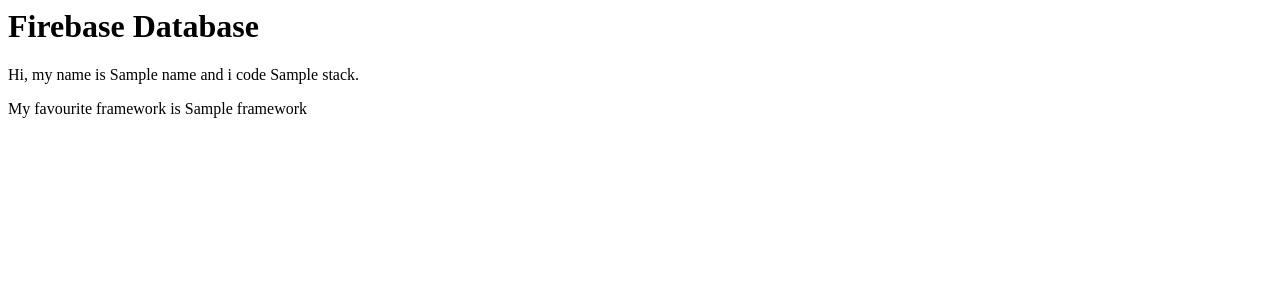
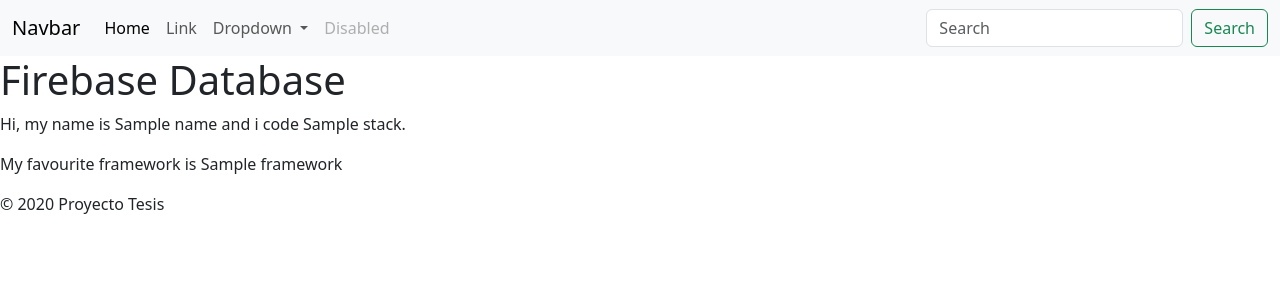
Before and after one commit to lans97/saes, a Django app: template templates/fireapp/index.html in a window 1280 px wide. Shown: the top 300 px of the page. Run offline with Django 4.2, Linux system fonts and the light colour scheme; the template is opened without the code that fills it: most values are stand-ins (such as "Sample title", 1, 10 or a date in 2020).

Commit message:
Updated settings, added bootstrap navbar

```diff
--- a/templates/base.html
+++ b/templates/base.html
@@ -3,17 +3,46 @@
     <head>
         <meta charset="UTF-8">
         <meta name="viewport" content="width=device-width, initial-scale=1.0">
-    <title>{% block title %}Your Page Title{% endblock %}</title>
-    <link rel="stylesheet" href="path/to/your/css/styles.css">
+        <title>{% block title %}Proyecto Tesis{% endblock %}</title>
+        <link href="https://cdn.jsdelivr.net/npm/bootstrap@5.3.2/dist/css/bootstrap.min.css" rel="stylesheet" integrity="sha384-T3c6CoIi6uLrA9TneNEoa7RxnatzjcDSCmG1MXxSR1GAsXEV/Dwwykc2MPK8M2HN" crossorigin="anonymous">
     </head>
     <body>
         <header>
-        <nav>
-            <ul>
-                <li><a href="/">Home</a></li>
-                <li><a href="/sample-data/">Sample Data</a></li>
-                <!-- Add more navigation links as needed -->
+            <nav class="navbar navbar-expand-lg bg-body-tertiary">
+                <div class="container-fluid">
+                    <a class="navbar-brand" href="#">Navbar</a>
+                    <button class="navbar-toggler" type="button" data-bs-toggle="collapse" data-bs-target="#navbarSupportedContent" aria-controls="navbarSupportedContent" aria-expanded="false" aria-label="Toggle navigation">
+                        <span class="navbar-toggler-icon"></span>
+                    </button>
+                    <div class="collapse navbar-collapse" id="navbarSupportedContent">
+                        <ul class="navbar-nav me-auto mb-2 mb-lg-0">
+                            <li class="nav-item">
+                                <a class="nav-link active" aria-current="page" href="#">Home</a>
+                            </li>
+                            <li class="nav-item">
+                                <a class="nav-link" href="#">Link</a>
+                            </li>
+                            <li class="nav-item dropdown">
+                                <a class="nav-link dropdown-toggle" href="#" role="button" data-bs-toggle="dropdown" aria-expanded="false">
+                                    Dropdown
+                                </a>
+                                <ul class="dropdown-menu">
+                                    <li><a class="dropdown-item" href="#">Action</a></li>
+                                    <li><a class="dropdown-item" href="#">Another action</a></li>
+                                    <li><hr class="dropdown-divider"></li>
+                                    <li><a class="dropdown-item" href="#">Something else here</a></li>
                                 </ul>
+                            </li>
+                            <li class="nav-item">
+                                <a class="nav-link disabled" aria-disabled="true">Disabled</a>
+                            </li>
+                        </ul>
+                        <form class="d-flex" role="search">
+                            <input class="form-control me-2" type="search" placeholder="Search" aria-label="Search">
+                            <button class="btn btn-outline-success" type="submit">Search</button>
+                        </form>
+                    </div>
+                </div>
             </nav>
         </header>
 
@@ -22,7 +51,9 @@
         </div>
 
         <footer>
-        &copy; {{ year }} Your Website Name
+            &copy; {{ year }} Proyecto Tesis
         </footer>
+        <script src="https://cdn.jsdelivr.net/npm/@popperjs/core@2.11.8/dist/umd/popper.min.js" integrity="sha384-I7E8VVD/ismYTF4hNIPjVp/Zjvgyol6VFvRkX/vR+Vc4jQkC+hVqc2pM8ODewa9r" crossorigin="anonymous"></script>
+        <script src="https://cdn.jsdelivr.net/npm/bootstrap@5.3.2/dist/js/bootstrap.min.js" integrity="sha384-BBtl+eGJRgqQAUMxJ7pMwbEyER4l1g+O15P+16Ep7Q9Q+zqX6gSbd85u4mG4QzX+" crossorigin="anonymous"></script>
     </body>
 </html>
--- a/templates/fireapp/index.html
+++ b/templates/fireapp/index.html
@@ -1,4 +1,10 @@
+{% extends "base.html" %}
+
+{% block content %}
+
 <h1>Firebase Database</h1>
 
 <p>Hi, my name is {{name}} and i code {{stack}}.</p>
 <p>My favourite framework is {{framework}}</p>
+
+{% endblock %}
```
Also changed, not shown: saes/settings.py (+29 -19 lines), apps/fireapp/migrations/0002_delete_sampledata.py (added), apps/fireapp/views.py (line endings or trailing spaces). Lines whose indentation alone changed are shown as unchanged.
